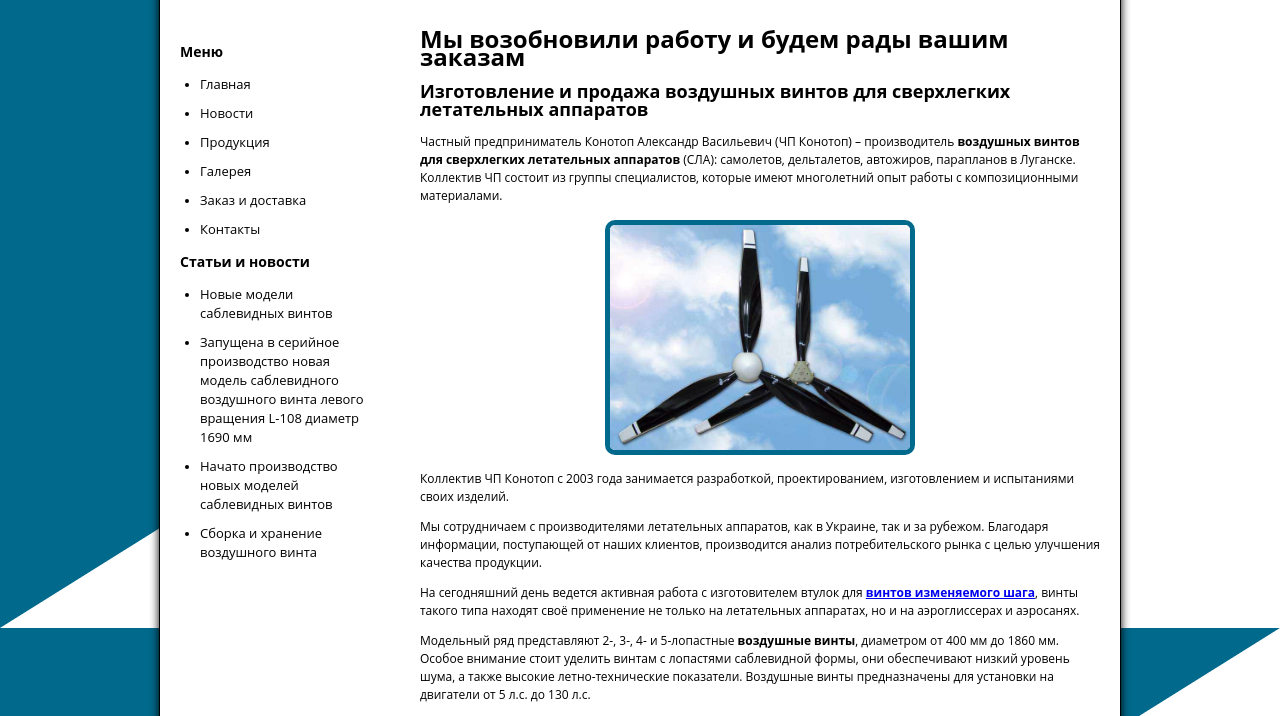
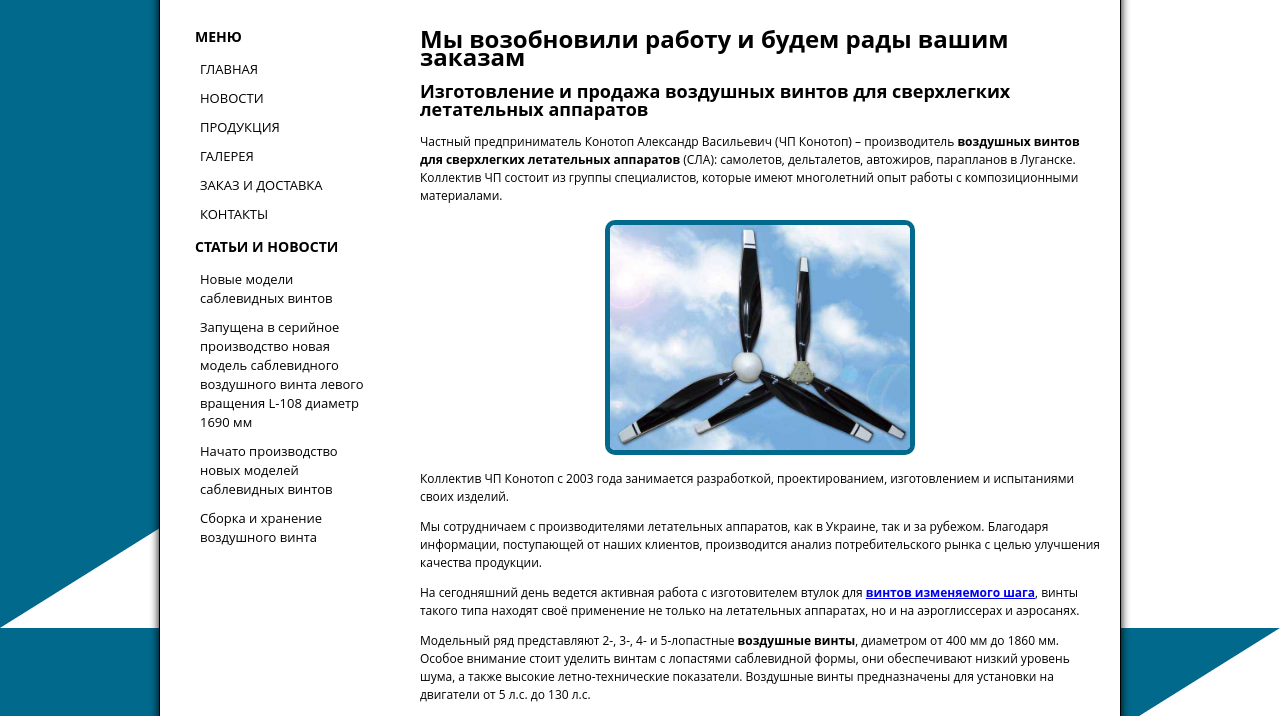
Before and after one commit to Fomicha/lugaprop, a plain HTML site: page index.html in a window 1280 px wide. Shown: the part 172-888 px from the top of the page. Drawn offline with Linux system fonts and the light colour scheme.

Commit message:
new side bar

```diff
--- a/index.html
+++ b/index.html
@@ -79,17 +79,17 @@
 <!-- end Content -->
 
 <div id="sidebar1">
-<h3>Меню</h3>
+<h3 class="hh">Меню</h3>
 	<ul>
-		<li><a href="#">Главная</a></li>
-		<li><a href="http://lugaprop.com.ua/news.php">Новости</a></li>
-		<li><a href="http://lugaprop.com.ua/goods.php">Продукция</a></li>
-		<li><a href="http://lugaprop.com.ua/galery.php">Галерея</a></li>
-		<li><a href="http://lugaprop.com.ua/delivery.php">Заказ и доставка</a></li>
-		<li><a href="http://lugaprop.com.ua/contact.php">Контакты</a></li>
+		<li class="sidebar2"><a href="#">Главная</a></li>
+		<li class="sidebar2"><a href="http://lugaprop.com.ua/news.php">Новости</a></li>
+		<li class="sidebar2"><a href="http://lugaprop.com.ua/goods.php">Продукция</a></li>
+		<li class="sidebar2"><a href="http://lugaprop.com.ua/galery.php">Галерея</a></li>
+		<li class="sidebar2"><a href="http://lugaprop.com.ua/delivery.php">Заказ и доставка</a></li>
+		<li class="sidebar2"><a href="http://lugaprop.com.ua/contact.php">Контакты</a></li>
 	</ul>
 
-	<h3>Статьи и новости</h3>
+	<h3 class="hh">Статьи и новости</h3>
 
 	<ul>
 	   <li><a href="http://lugaprop.com.ua/news.php">Новые модели саблевидных винтов</a></li>
@@ -109,6 +109,5 @@
 </div>
 
 </div>
-</div>
 </body>
 </html>
--- a/style.css
+++ b/style.css
@@ -49,6 +49,15 @@ body  {
 color:#000;
 }
 
+.sidebar2 {
+	text-transform: uppercase;
+}
+
+.hh {
+	text-transform: uppercase;
+	padding-left: 15px;
+}
+
 #sidebar1 a:hover {
 text-decoration:underline;
 font-size:14px;
@@ -57,7 +66,7 @@ font-size:14px;
 .lgp #sidebar1 {
 	float: left;
 	width: 200px;
-	padding: 15px 10px 15px 20px;
+	padding: 0px 10px 15px 20px;
 }
 
 .lgp #sidebar1 ul  {
@@ -67,7 +76,8 @@ font-size:14px;
 }
 
 .lgp #sidebar1 ul  li {
-margin:10px 0;
+	margin:10px 0;
+	list-style-type: none;
 }
 
 .lgp #sidebar1 ul  li a {
@@ -126,7 +136,7 @@ margin:10px 0;
 
 .aaa {
 	width: 180px;
-	float: right;
+	float: left;
 	list-style-type: none;
 }
 
```
